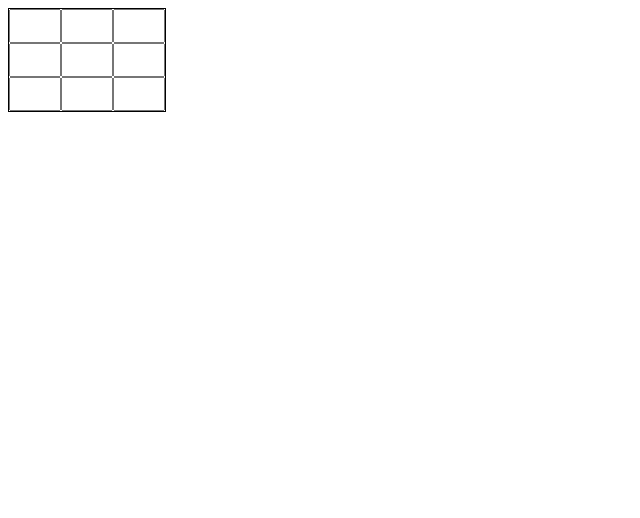
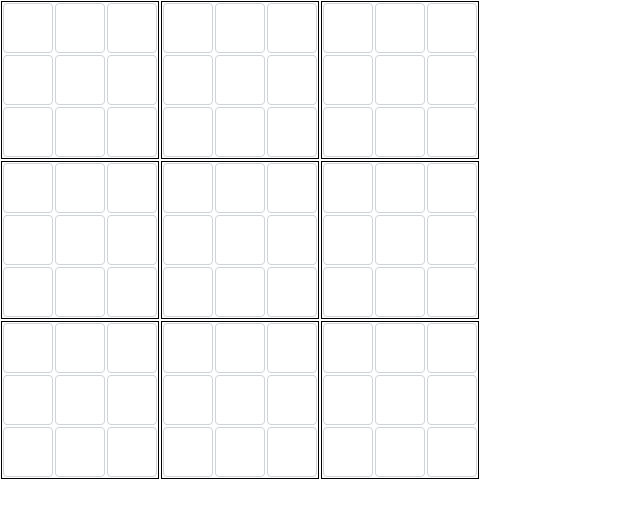
Before and after one commit to ryan-way-old-projects/game, an Angular app: page / in a window 1280 px wide. Shown: the top 518 px of the page, without its empty margins (0-640 px from the left). Built offline with nearby package versions, Linux system fonts and the light colour scheme.

Commit message:
add sudoku board, and bootstrap

```diff
--- a/angular.json
+++ b/angular.json
@@ -24,6 +24,7 @@
               "src/assets"
             ],
             "styles": [
+              "node_modules/bootstrap/dist/css/bootstrap.min.css",
               "src/styles.css"
             ],
             "scripts": []
--- a/package.json
+++ b/package.json
@@ -31,6 +31,7 @@
     "@angular/platform-browser": "~8.2.14",
     "@angular/platform-browser-dynamic": "~8.2.14",
     "@angular/router": "~8.2.14",
+    "bootstrap": "^4.4.1",
     "electron": "^7.1.7",
     "electron-reload": "^1.5.0",
     "npm-run-all": "^4.1.5",
--- a/src/app/app.component.html
+++ b/src/app/app.component.html
@@ -1 +1 @@
-<subgrid></subgrid>
+<sudoku-board></sudoku-board>
--- a/src/app/app.module.ts
+++ b/src/app/app.module.ts
@@ -5,12 +5,14 @@ import { AppRoutingModule } from './app-routing.module';
 import { AppComponent } from './app.component';
 import { CellComponent } from './cell/cell.component';
 import { SubgridComponent } from './subgrid/subgrid.component';
+import { SudokuBoardComponent } from './sudoku-board/sudoku-board.component';
 
 @NgModule({
   declarations: [
     AppComponent,
     CellComponent,
-    SubgridComponent
+    SubgridComponent,
+    SudokuBoardComponent
   ],
   imports: [
     BrowserModule,
--- a/src/app/cell/cell.component.css
+++ b/src/app/cell/cell.component.css
@@ -1,8 +1,11 @@
 input {
+  width: 50px;
+  font-size: x-large;
   text-align: center;
-  font-size: x-large;
 }
 
-input:focus, textarea:focus {
-  outline: none;
+input::-webkit-inner-spin-button,
+input::-webkit-outer-spin-button {
+  -webkit-appearance: none;
+  margin: 0;
 }
--- a/src/app/cell/cell.component.html
+++ b/src/app/cell/cell.component.html
@@ -1 +1 @@
-<input type="text" maxlength="1" size=1>
+<input id="cell" type="text" class="form-control" maxlength="1">
--- a/src/app/subgrid/subgrid.component.css
+++ b/src/app/subgrid/subgrid.component.css
@@ -1,4 +1,4 @@
-div {
+#subgrid {
   border: 1px solid black;
   width: fit-content;
   height: fit-content;
--- a/src/app/subgrid/subgrid.component.html
+++ b/src/app/subgrid/subgrid.component.html
@@ -1,5 +1,17 @@
-<div>
-  <cell></cell><cell></cell><cell></cell><br>
-  <cell></cell><cell></cell><cell></cell><br>
-  <cell></cell><cell></cell><cell></cell>
+<div id="subgrid">
+  <tr>
+    <td><cell></cell></td>
+    <td><cell></cell></td>
+    <td><cell></cell></td>
+  </tr>
+  <tr>
+    <td><cell></cell></td>
+    <td><cell></cell></td>
+    <td><cell></cell></td>
+  </tr>
+  <tr>
+    <td><cell></cell></td>
+    <td><cell></cell></td>
+    <td><cell></cell></td>
+  </tr>
 </div>
--- /dev/null
+++ b/src/app/sudoku-board/sudoku-board.component.html
@@ -0,0 +1,17 @@
+<div id="board">
+  <tr>
+    <td><subgrid></subgrid></td>
+    <td><subgrid></subgrid></td>
+    <td><subgrid></subgrid></td>
+  </tr>
+  <tr>
+    <td><subgrid></subgrid></td>
+    <td><subgrid></subgrid></td>
+    <td><subgrid></subgrid></td>
+  </tr>
+  <tr>
+    <td><subgrid></subgrid></td>
+    <td><subgrid></subgrid></td>
+    <td><subgrid></subgrid></td>
+  </tr>
+</div>
--- /dev/null
+++ b/src/app/sudoku-board/sudoku-board.component.ts
@@ -0,0 +1,15 @@
+import { Component, OnInit } from '@angular/core';
+
+@Component({
+  selector: 'sudoku-board',
+  templateUrl: './sudoku-board.component.html',
+  styleUrls: ['./sudoku-board.component.css']
+})
+export class SudokuBoardComponent implements OnInit {
+
+  constructor() { }
+
+  ngOnInit() {
+  }
+
+}
```
Also changed, not shown: src/app/sudoku-board/sudoku-board.component.css (added), 2 other files (tests, documents, lock files or other folders).
